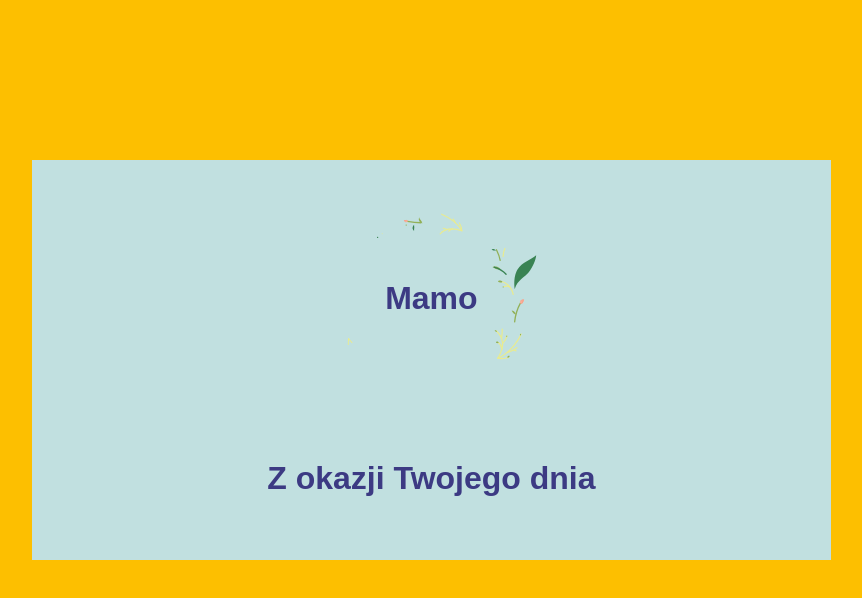
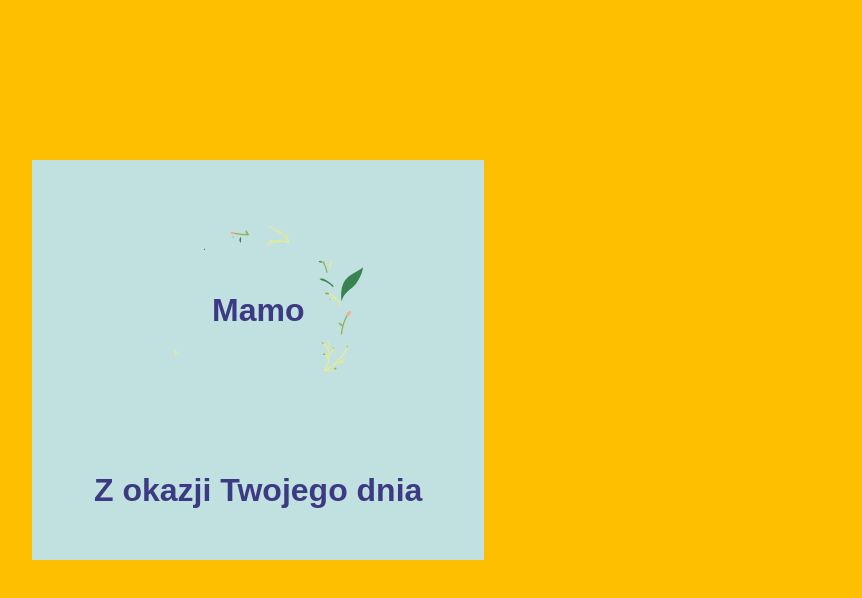
Before and after one commit to aleksandra-rybinska/mothersday2023, a Next.js app: page / in a window 1280 px wide. Shown: the top 598 px of the page, without its empty margins (416-1278 px from the left). Built offline with nearby package versions, Linux system fonts and the light colour scheme; a web font is replaced by a local one.

Commit message:
small changes

```diff
--- a/styles/styles.scss
+++ b/styles/styles.scss
@@ -26,6 +26,7 @@ body {
 
 .card {
   width: 120vw;
+  max-width: 870px;
   height: 50vh;
   -webkit-perspective: 1200px;
   perspective: 1200px;
@@ -112,6 +113,7 @@ body {
 .front-content {
   display: flex;
   flex-direction: column;
+  justify-content: center;
   position: relative;
   height: 90%;
 }
```
